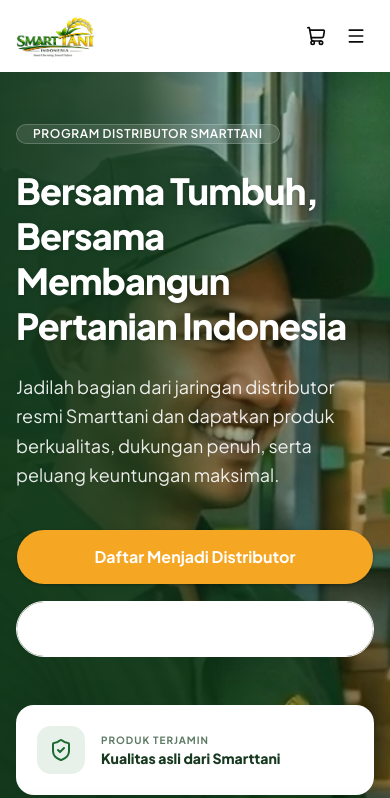
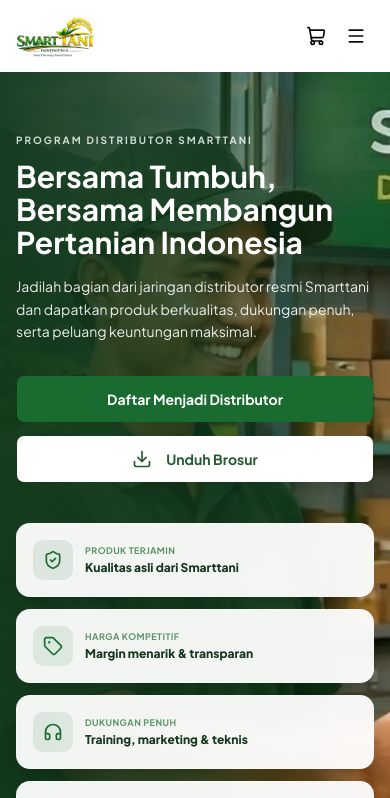
Before and after one commit to SyariefHayat/smartTani, a Next.js app: page /distributor in a window 390 px wide. Shown: the top 798 px of the page. Built offline with nearby package versions, Linux system fonts and the light colour scheme.

Commit message:
refactor(distributor): refine Hero section layout and styling for better mobile responsiveness

```diff
--- a/components/sections/distributor/DistributorHeroSection.tsx
+++ b/components/sections/distributor/DistributorHeroSection.tsx
@@ -1,10 +1,9 @@
 "use client";
 
-import React from "react";
 import Image from "next/image";
+import { Button } from "@/components/ui/button";
 import { DISTRIBUTOR_HERO } from "@/constants/distributor";
-import { Button } from "@/components/ui/button";
-import { Badge } from "@/components/ui/badge";
+
 import {
   ShieldCheck,
   Tag,
@@ -17,51 +16,47 @@
 
 const DistributorHeroSection = () => {
   return (
-    <section className="relative min-h-[600px] flex items-center overflow-hidden bg-[#245a2f] lg:min-h-[700px]">
+    <section className="relative flex min-h-screen md:min-h-[65vh] items-center overflow-hidden bg-[#245a2f] lg:min-h-[80vh] lg:py-0">
       {/* Background Image */}
       <Image
         src={DISTRIBUTOR_HERO.image}
         alt="Distributor Smarttani"
         fill
         priority
-        quality={100}
+        quality={90}
         className="object-cover object-center"
         sizes="100vw"
       />
 
-      {/* Gradient Overlay */}
-      <div className="absolute inset-0 bg-[linear-gradient(90deg,rgba(18,56,27,0.95)_0%,rgba(18,56,27,0.85)_35%,rgba(18,56,27,0.4)_60%,rgba(18,56,27,0.2)_100%)]" />
+      {/* Gradient Overlay - Ditingkatkan untuk keterbacaan di Mobile */}
+      <div className="absolute inset-0 bg-linear-to-r from-[#12381b]/95 via-[#12381b]/80 to-transparent lg:bg-[linear-gradient(90deg,rgba(18,56,27,0.95)_0%,rgba(18,56,27,0.85)_35%,rgba(18,56,27,0.4)_45%,rgba(18,56,27,0.2)_100%)]" />
 
       {/* Content */}
-      <div className="container-smarttani relative z-10 py-12 lg:py-20">
-        <div className="grid grid-cols-1 items-center gap-12 lg:grid-cols-[1fr_360px] lg:gap-16">
+      <div className="container-smarttani relative z-10 px-4 sm:px-6 lg:px-8">
+        <div className="grid grid-cols-1 items-center gap-10 lg:grid-cols-[1fr_380px] lg:gap-16">
           {/* Left Column: Text Content */}
-          <div className="max-w-3xl text-white">
-            <Badge
-              variant="outline"
-              className="mb-6 rounded-full border-white/20 bg-white/10 px-4 py-1.5 text-xs font-semibold uppercase tracking-wider text-white backdrop-blur-sm sm:text-sm"
-            >
+          <div className="text-white">
+            <p className="mb-3 text-[10px] font-bold uppercase tracking-[0.2em] text-white/80 sm:text-xs">
               {DISTRIBUTOR_HERO.badge}
-            </Badge>
+            </p>
 
-            <h1 className="text-display mb-6 text-white drop-shadow-sm">
+            <h1 className="mb-4 text-3xl font-bold leading-[1.1] sm:text-4xl lg:text-5xl xl:text-6xl">
               {DISTRIBUTOR_HERO.heading}
             </h1>
 
-            <p className="text-body-lg mb-10 max-w-xl leading-relaxed text-white/90">
+            <p className="mb-8 max-w-lg text-sm leading-relaxed text-white/90 sm:text-base lg:text-lg">
               {DISTRIBUTOR_HERO.subtext}
             </p>
 
-            <div className="flex flex-col gap-4 sm:flex-row sm:items-center">
+            <div className="flex flex-col gap-3 sm:flex-row sm:items-center">
               {DISTRIBUTOR_HERO.cta.map((cta, index) => (
                 <Button
                   key={index}
-                  variant={index === 0 ? "accent" : "outline"}
                   size="lg"
-                  className={`h-14 rounded-full px-8 text-base font-bold transition-all duration-300 hover:scale-105 active:scale-95 ${
+                  className={`h-12 w-full rounded-md px-8 text-sm font-bold transition-transform active:scale-95 sm:h-14 sm:w-auto sm:text-base cursor-pointer ${
                     index === 1
-                      ? "border-white text-white hover:bg-white/10"
-                      : ""
+                      ? "bg-white text-[#245a2f] hover:bg-white/90"
+                      : "bg-primary hover:bg-primary/90"
                   }`}
                 >
                   {index === 1 && <Download className="mr-2 size-5" />}
@@ -72,23 +67,23 @@
           </div>
 
           {/* Right Column: Advantage Cards */}
-          <div className="flex flex-col gap-4">
+          <div className="grid grid-cols-1 gap-3 sm:grid-cols-2 lg:flex lg:flex-col lg:gap-4">
             {DISTRIBUTOR_HERO.advantages.map((advantage, index) => {
               const Icon = ICON_MAP[index] || ShieldCheck;
               return (
                 <div
                   key={index}
-                  className="group rounded-2xl border border-white/60 bg-white p-5 shadow-[0_18px_40px_rgba(9,35,17,0.25)] backdrop-blur-md transition-all duration-300 hover:translate-x-2"
+                  className="group rounded-xl border border-white/20 bg-white/95 p-4 shadow-xl backdrop-blur-sm transition-all duration-300 hover:bg-white lg:hover:translate-x-2"
                 >
-                  <div className="flex items-center gap-4">
-                    <div className="flex size-12 shrink-0 items-center justify-center rounded-xl bg-primary/10 transition-colors group-hover:bg-primary/20">
-                      <Icon className="size-6 text-primary" />
+                  <div className="flex items-center gap-3 sm:gap-4">
+                    <div className="flex size-10 shrink-0 items-center justify-center rounded-lg bg-primary/10 text-primary transition-colors group-hover:bg-primary group-hover:text-white sm:size-12">
+                      <Icon className="size-5 sm:size-6" />
                     </div>
                     <div className="min-w-0 flex-1">
-                      <p className="mb-0.5 text-[10px] font-bold uppercase tracking-widest text-[#5d7a64] sm:text-xs">
+                      <p className="mb-0.5 text-[9px] font-bold uppercase tracking-wider text-primary/70 sm:text-[10px]">
                         {advantage.label}
                       </p>
-                      <p className="text-sm font-extrabold leading-tight text-[#17391f] sm:text-base">
+                      <p className="truncate text-xs font-extrabold text-[#17391f] sm:text-sm md:whitespace-normal">
                         {advantage.sublabel}
                       </p>
                     </div>
```
Also changed, not shown: public/hero.jpeg (added).
